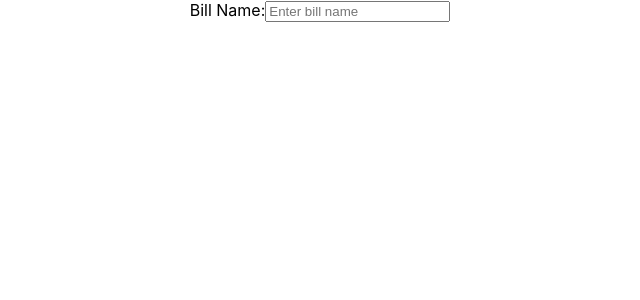
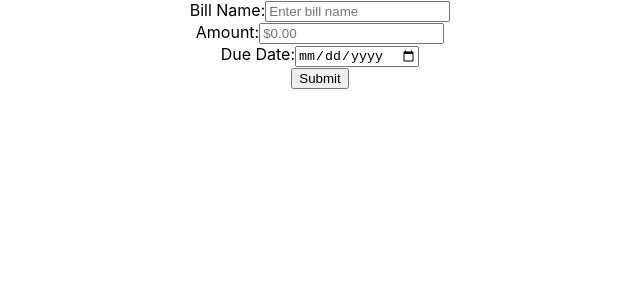
Before and after one commit to caralocke/bill-tracker, a React (Create React App) app: page / in a window 1280 px wide. Shown: the top 300 px of the page, without its empty margins (320-960 px from the left). Built offline with nearby package versions, Linux system fonts and the light colour scheme.

Commit message:
Finished creating hard copy of Billform.js

```diff
--- a/src/components/Billform.js
+++ b/src/components/Billform.js
@@ -3,9 +3,22 @@ import React from 'react'
 export default function Billform() {
   return (
     <form>
-      <label>Bill Name:
-        <input type='text' name='bill-name' placeholder='Enter bill name'/>
-      </label>
+      <div>
+        <label>Bill Name:
+          <input type='text' name='bill-name-input' placeholder='Enter bill name'/>
+        </label>
+      </div>
+      <div>
+        <label>Amount:
+          <input type='text' name='bill-amount-input' data-type='currency' placeholder='$0.00'/>
+        </label>
+      </div>
+      <div>
+        <label>Due Date:
+          <input type='date'/>
+        </label>
+      </div>
+      <button>Submit</button>
     </form>
   )
 }
```
